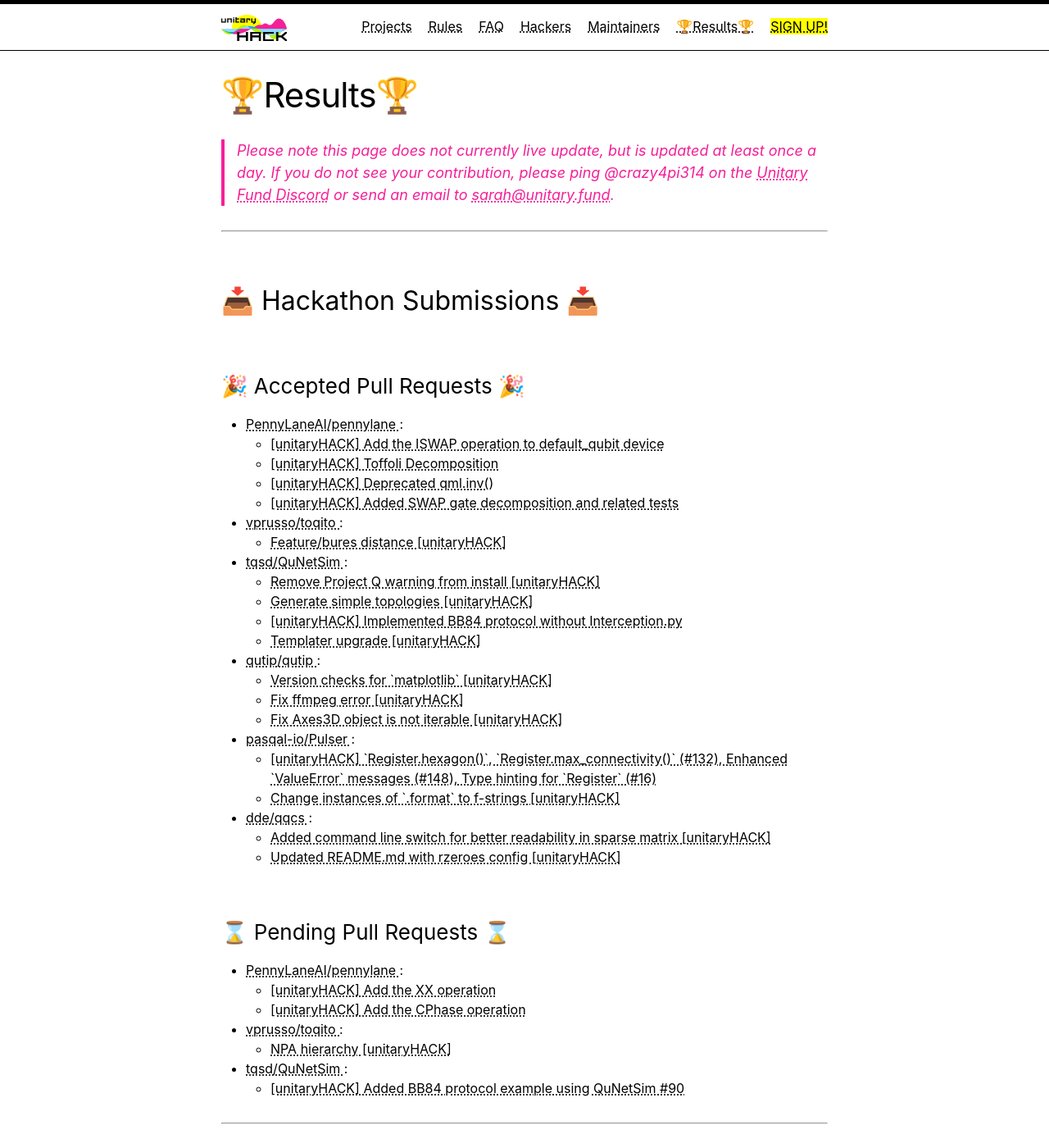
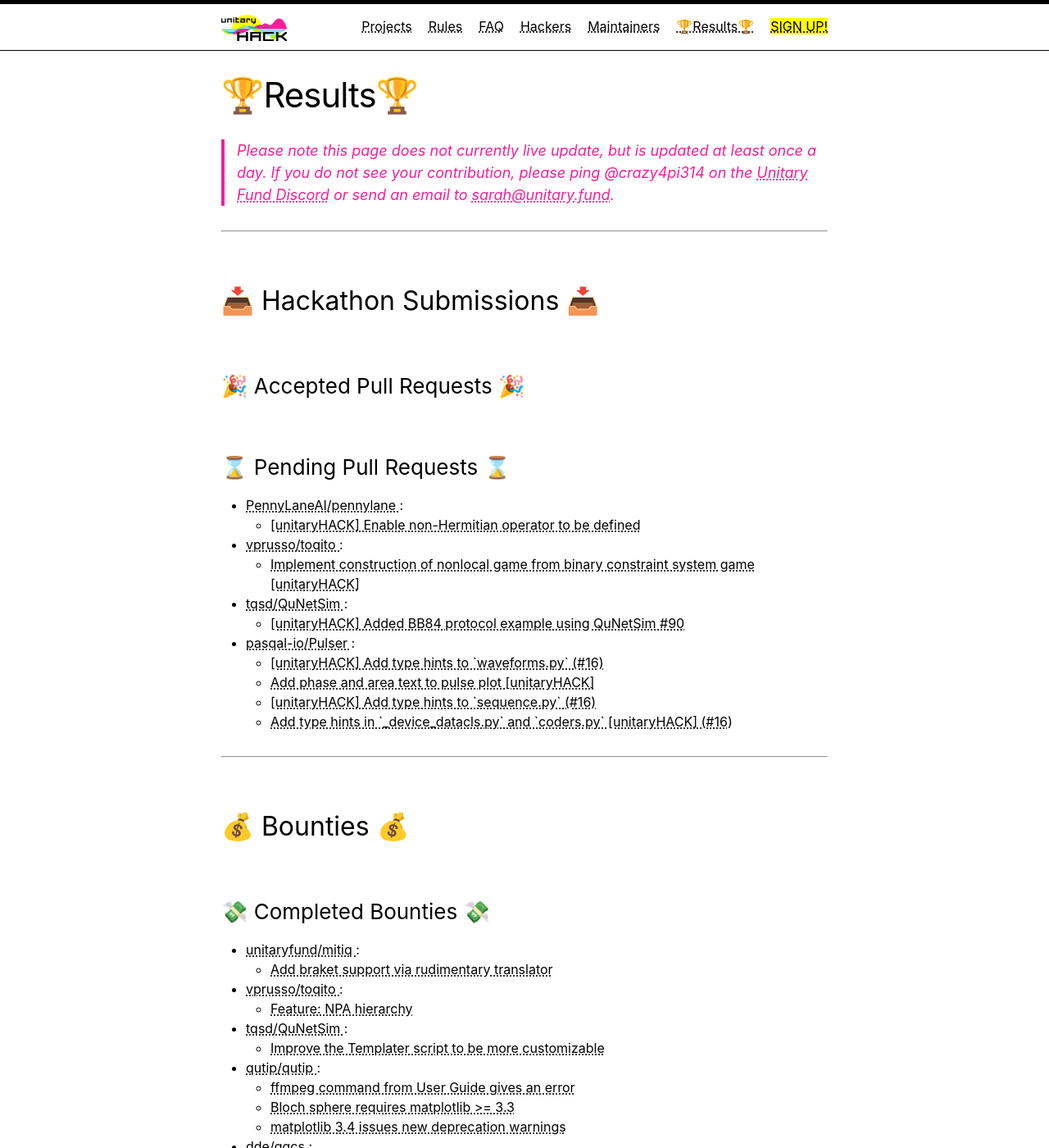
Before and after one commit to unitaryfund/unitaryhack2021, a Jekyll site: the page built from results.md, in a window 1280 px wide and 1400 px high. Shown: the whole window at 82% size. Built offline with Jekyll 4.4.1, drawn with Linux system fonts in a browser that asks for light colours; some of the changed text lies outside the part shown.

Commit message:
Updating bounties (5/20)

```diff
--- a/_data/closed-bounties.yaml
+++ b/_data/closed-bounties.yaml
@@ -3,6 +3,14 @@
   data:
   - title: Add braket support via rudimentary translator
     number: 590
+- name: vprusso/toqito
+  data:
+  - title: 'Feature: NPA hierarchy'
+    number: 5
+- name: tqsd/QuNetSim
+  data:
+  - title: Improve the Templater script to be more customizable
+    number: 52
 - name: qutip/qutip
   data:
   - title: ffmpeg command from User Guide gives an error
--- a/_data/merged-prs.yaml
+++ b/_data/merged-prs.yaml
@@ -1,52 +1 @@
----
-- name: PennyLaneAI/pennylane
-  data:
-  - title: '[unitaryHACK] Add the ISWAP operation to
-      default_qubit device'
-    number: 1298
-  - title: '[unitaryHACK] Toffoli Decomposition'
-    number: 1320
-  - title: '[unitaryHACK] Deprecated qml.inv()'
-    number: 1325
-  - title: '[unitaryHACK] Added SWAP gate decomposition
-      and related tests'
-    number: 1329
-- name: vprusso/toqito
-  data:
-  - title: Feature/bures distance [unitaryHACK]
-    number: 60
-- name: tqsd/QuNetSim
-  data:
-  - title: Remove Project Q warning from install [unitaryHACK]
-    number: 99
-  - title: Generate simple topologies [unitaryHACK]
-    number: 100
-  - title: '[unitaryHACK] Implemented BB84 protocol
-      without Interception.py'
-    number: 103
-  - title: Templater upgrade [unitaryHACK]
-    number: 105
-- name: qutip/qutip
-  data:
-  - title: Version checks for `matplotlib` [unitaryHACK]
-    number: 1556
-  - title: Fix ffmpeg error [unitaryHACK]
-    number: 1557
-  - title: Fix Axes3D object is not iterable [unitaryHACK]
-    number: 1558
-- name: pasqal-io/Pulser
-  data:
-  - title: '[unitaryHACK] `Register.hexagon()`, `Register.max_connectivity()`
-      (#132), Enhanced `ValueError` messages (#148),
-      Type hinting for `Register` (#16)'
-    number: 155
-  - title: Change instances of `.format` to f-strings
-      [unitaryHACK]
-    number: 162
-- name: dde/qqcs
-  data:
-  - title: Added command line switch for better readability
-      in sparse matrix [unitaryHACK]
-    number: 19
-  - title: Updated README.md with rzeroes config [unitaryHACK]
-    number: 20
+--- []
--- a/_data/open-bounties.yaml
+++ b/_data/open-bounties.yaml
@@ -28,8 +28,6 @@
     number: 214
 - name: vprusso/toqito
   data:
-  - title: 'Feature: NPA hierarchy'
-    number: 5
   - title: 'Feature: Convert description of a binary
       constraint game to a nonlocal game'
     number: 44
@@ -37,7 +35,7 @@
     number: 45
 - name: scirate/scirate
   data:
-  - title: build and deploy with nix?
+  - title: build with nix
     number: 429
   - title: make a twitter/discord bot that posts the
       top papers each day
@@ -49,8 +47,6 @@
     number: 82
   - title: Implement various QKD protocols.
     number: 90
-  - title: Improve the Templater script to be more customizable
-    number: 52
   - title: Implement an example of a second generation
       quantum repeater
     number: 91
--- a/_data/open-prs.yaml
+++ b/_data/open-prs.yaml
@@ -1,16 +1,29 @@
 ---
 - name: PennyLaneAI/pennylane
   data:
-  - title: '[unitaryHACK] Add the XX operation'
-    number: 1194
-  - title: '[unitaryHACK] Add the CPhase operation'
-    number: 1319
+  - title: '[unitaryHACK] Enable non-Hermitian operator
+      to be defined'
+    number: 1335
 - name: vprusso/toqito
   data:
-  - title: NPA hierarchy [unitaryHACK]
-    number: 61
+  - title: Implement construction of nonlocal game from
+      binary constraint system game [unitaryHACK]
+    number: 62
 - name: tqsd/QuNetSim
   data:
   - title: '[unitaryHACK] Added BB84 protocol example
       using QuNetSim #90'
     number: 102
+- name: pasqal-io/Pulser
+  data:
+  - title: '[unitaryHACK] Add type hints to `waveforms.py`
+      (#16)'
+    number: 163
+  - title: Add phase and area text to pulse plot [unitaryHACK]
+    number: 166
+  - title: '[unitaryHACK] Add type hints to `sequence.py`
+      (#16)'
+    number: 167
+  - title: Add type hints in `_device_datacls.py` and
+      `coders.py` [unitaryHACK] (#16)
+    number: 169
```
